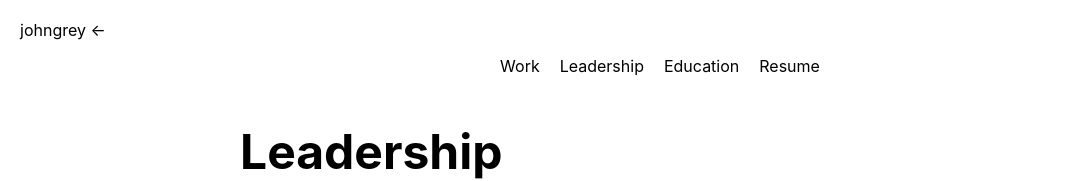
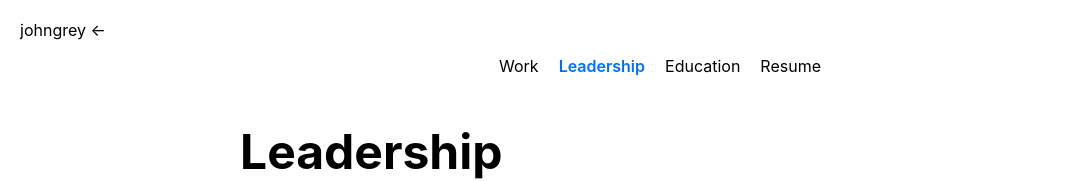
Before and after one commit to jjohngrey/johngrey.com, a Next.js app: page /experiences/leadership in a window 1280 px wide. Shown: the top 181 px of the page, without its empty margins (0-1084 px from the left). Built offline with nearby package versions, Linux system fonts and the light colour scheme.

Commit message:
add active link highlight

```diff
--- a/src/components/experiencesNav.tsx
+++ b/src/components/experiencesNav.tsx
@@ -2,25 +2,54 @@ import styles from "../styles/Home.module.css";
 import React from "react";
 
 import Link from "next/link";
+import { useRouter } from "next/router";
+import { useState, useEffect } from "react";
 
 export default function ExperiencesNav() {
+  const router = useRouter();
+  const [current, setCurrent] = useState(router.pathname);
+
+  useEffect(() => {
+    setCurrent(router.pathname);
+  }, [router.pathname]);
+
 
   return (
     <ul className={styles.experiences}>
       <li>
-            <Link href="/experiences/page">Work</Link>
+        <Link
+          href="/experiences/page"
+          className={router.pathname == "/experiences/page" ? styles.selected : null}
+        >
+          Work
+        </Link>
       </li>
       <li>
-            <Link href="/experiences/leadership">Leadership</Link>
+        <Link
+          href="/experiences/leadership"
+          className={router.pathname == "/experiences/leadership" ? styles.selected : null}
+        >
+          Leadership
+        </Link>
       </li>
       <li>
-            <Link href="/experiences/education">Education</Link>
+        <Link
+          href="/experiences/education"
+          className={router.pathname == "/experiences/education" ? styles.selected : null}
+        >
+          Education
+        </Link>
       </li>
       <li>
-            <Link href="" onClick={() => {
-                 window.open('/john_grey_resume.pdf');
-            }}>Resume</Link>
+        <Link
+          href=""
+          onClick={() => {
+            window.open("/john_grey_resume.pdf");
+          }}
+        >
+          Resume
+        </Link>
       </li>
     </ul>
-    )
+  );
 }
--- a/src/styles/Home.module.css
+++ b/src/styles/Home.module.css
@@ -75,6 +75,11 @@
 
 .experiences li {
   margin: 0px 10px 0px 10px;
+}
+
+.selected {
+  color: #0070f3;
+  font-weight: 600;
 }
 
 .experience {
```
Lines whose indentation alone changed are shown as unchanged.
